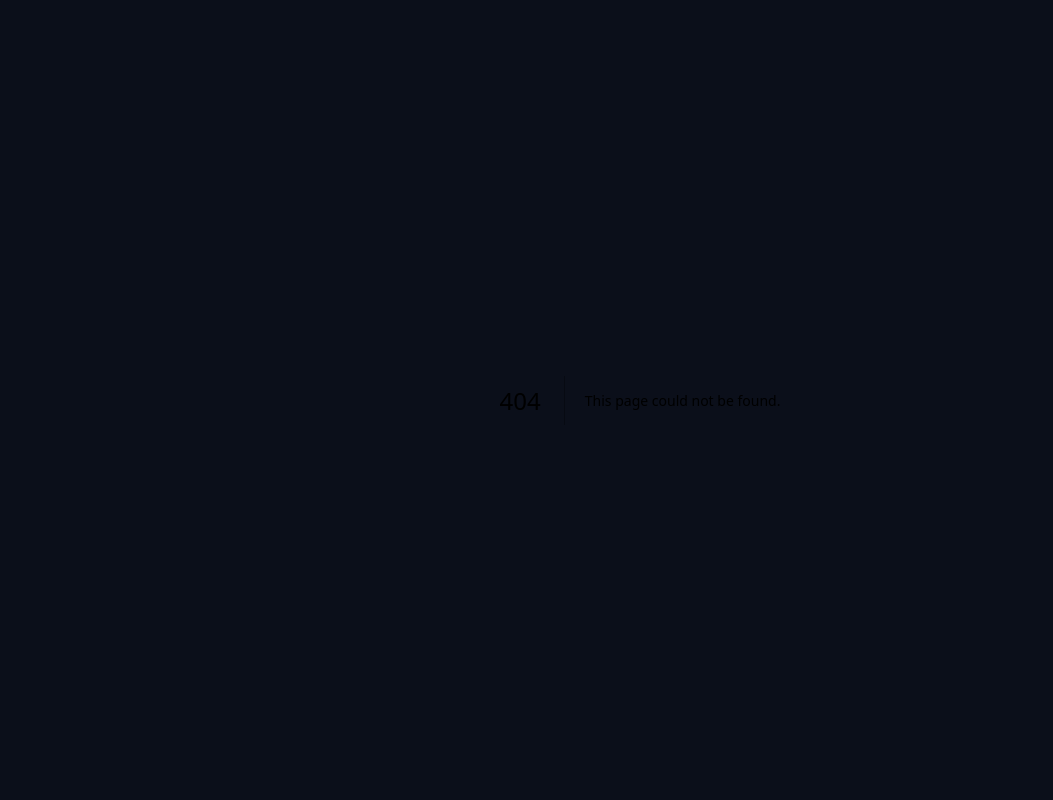
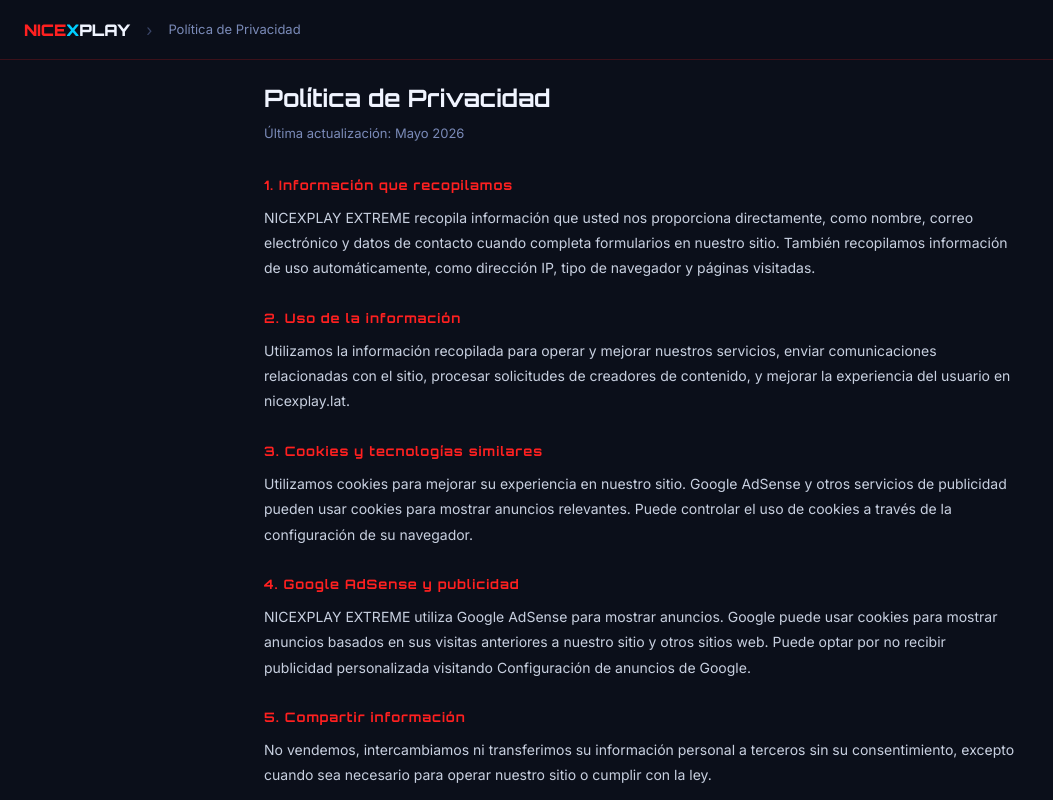
Before and after one commit to NICEX1977/nicexplay-extreme, a Next.js app: page /privacidad in a window 1280 px wide. Before the commit this address had no page. Shown: the top 800 px of the page, without its empty margins (0-1053 px from the left). Built offline with nearby package versions, Linux system fonts and the light colour scheme.

Commit message:
Política de privacidad + link en footer

```diff
--- a/app/page.tsx
+++ b/app/page.tsx
@@ -597,10 +597,12 @@
             <div style={{ fontFamily: 'Orbitron, sans-serif', fontSize: '9px', color: '#3A4568', letterSpacing: '2px', marginTop: '4px' }}>TU UNIVERSO · TUS JUEGOS · TU COMUNIDAD</div>
           </div>
           <div style={{ display: 'flex', gap: '16px', flexWrap: 'wrap' }}>
-            {['Gaming', 'eSports', 'Noticias', 'Streaming', 'Podcasts', 'Creadores', 'Eventos', 'Discord', 'Privacidad'].map(l => (
-              <span key={l} onClick={() => showNotification('Cargando ' + l + '...')} style={{ fontFamily: 'Orbitron, sans-serif', fontSize: '9px', letterSpacing: '2px', color: '#3A4568', cursor: 'pointer' }}>{l}</span>
-            ))}
-          </div>
+            {['Gaming', 'eSports', 'Noticias', 'Streaming', 'Podcasts', 'Creadores', 'Eventos', 'Discord'].map(l => (
+  <span key={l} onClick={() => showNotification('Cargando ' + l + '...')} style={{ fontFamily: 'Orbitron, sans-serif', fontSize: '9px', letterSpacing: '2px', color: '#3A4568', cursor: 'pointer' }}>{l}</span>
+))}
+<a href="/privacidad" style={{ fontFamily: 'Orbitron, sans-serif', fontSize: '9px', letterSpacing: '2px', color: '#3A4568', textDecoration: 'none' }}>Privacidad</a>
+
+                      </div>
           <div style={{ fontFamily: 'Orbitron, sans-serif', fontSize: '9px', letterSpacing: '1px', color: '#3A4568' }}>© 2026 NICEXPLAY EXTREME</div>
         </div>
       </div>
--- /dev/null
+++ b/app/privacidad/page.tsx
@@ -0,0 +1,45 @@
+ export default function PrivacidadPage() {
+  return (
+    <div style={{ minHeight: '100vh', background: '#0B0F1A', color: '#F0F4FF', fontFamily: 'Inter, sans-serif' }}>
+      <nav style={{ position: 'fixed', top: 0, left: 0, right: 0, zIndex: 200, height: '60px', background: 'rgba(11,15,26,0.95)', backdropFilter: 'blur(16px)', borderBottom: '0.5px solid rgba(255,32,32,0.2)', display: 'flex', alignItems: 'center', padding: '0 24px', gap: '16px' }}>
+        <a href="/" style={{ fontFamily: 'Orbitron, sans-serif', fontWeight: 900, fontSize: '16px', textDecoration: 'none' }}>
+          <span style={{ color: '#FF2020' }}>NICE</span><span style={{ color: '#00CFFF' }}>X</span><span style={{ color: '#F0F4FF' }}>PLAY</span>
+        </a>
+        <span style={{ color: '#3A4568' }}>›</span>
+        <span style={{ color: '#7A8AB8', fontSize: '13px' }}>Política de Privacidad</span>
+      </nav>
+
+      <div style={{ maxWidth: '800px', margin: '0 auto', padding: '80px 24px 40px' }}>
+        <h1 style={{ fontFamily: 'Orbitron, sans-serif', fontSize: '24px', fontWeight: 700, marginBottom: '8px' }}>Política de Privacidad</h1>
+        <p style={{ color: '#7A8AB8', fontSize: '13px', marginBottom: '32px' }}>Última actualización: Mayo 2026</p>
+
+        {[
+          { title: '1. Información que recopilamos', content: 'NICEXPLAY EXTREME recopila información que usted nos proporciona directamente, como nombre, correo electrónico y datos de contacto cuando completa formularios en nuestro sitio. También recopilamos información de uso automáticamente, como dirección IP, tipo de navegador y páginas visitadas.' },
+          { title: '2. Uso de la información', content: 'Utilizamos la información recopilada para operar y mejorar nuestros servicios, enviar comunicaciones relacionadas con el sitio, procesar solicitudes de creadores de contenido, y mejorar la experiencia del usuario en nicexplay.lat.' },
+          { title: '3. Cookies y tecnologías similares', content: 'Utilizamos cookies para mejorar su experiencia en nuestro sitio. Google AdSense y otros servicios de publicidad pueden usar cookies para mostrar anuncios relevantes. Puede controlar el uso de cookies a través de la configuración de su navegador.' },
+          { title: '4. Google AdSense y publicidad', content: 'NICEXPLAY EXTREME utiliza Google AdSense para mostrar anuncios. Google puede usar cookies para mostrar anuncios basados en sus visitas anteriores a nuestro sitio y otros sitios web. Puede optar por no recibir publicidad personalizada visitando Configuración de anuncios de Google.' },
+          { title: '5. Compartir información', content: 'No vendemos, intercambiamos ni transferimos su información personal a terceros sin su consentimiento, excepto cuando sea necesario para operar nuestro sitio o cumplir con la ley.' },
+          { title: '6. Seguridad', content: 'Implementamos medidas de seguridad técnicas y organizativas para proteger su información personal contra acceso no autorizado, alteración, divulgación o destrucción.' },
+          { title: '7. Sus derechos', content: 'Usted tiene derecho a acceder, corregir o eliminar su información personal. Para ejercer estos derechos, contáctenos en nicexplayofficial@gmail.com.' },
+          { title: '8. Cambios a esta política', content: 'Podemos actualizar esta política de privacidad periódicamente. Le notificaremos sobre cambios significativos publicando la nueva política en esta página.' },
+          { title: '9. Contacto', content: 'Si tiene preguntas sobre esta política de privacidad, contáctenos en nicexplayofficial@gmail.com o visite nicexplay.lat.' },
+        ].map(s => (
+          <div key={s.title} style={{ marginBottom: '28px' }}>
+            <h2 style={{ fontFamily: 'Orbitron, sans-serif', fontSize: '13px', fontWeight: 700, color: '#FF2020', letterSpacing: '1px', marginBottom: '10px' }}>{s.title}</h2>
+            <p style={{ fontSize: '14px', lineHeight: 1.8, color: '#C8D0E0' }}>{s.content}</p>
+          </div>
+        ))}
+
+        <div style={{ marginTop: '40px', paddingTop: '24px', borderTop: '0.5px solid rgba(255,255,255,0.06)' }}>
+          <a href="/" style={{ display: 'inline-flex', alignItems: 'center', gap: '8px', fontFamily: 'Orbitron, sans-serif', fontSize: '10px', letterSpacing: '2px', color: '#00CFFF', textDecoration: 'none', padding: '10px 20px', border: '0.5px solid #00CFFF', borderRadius: '4px' }}>
+            ← VOLVER A NICEXPLAY
+          </a>
+        </div>
+      </div>
+
+      <style>{`
+        @import url('https://fonts.googleapis.com/css2?family=Orbitron:wght@400;500;700;900&family=Inter:wght@300;400;500;600&display=swap');
+      `}</style>
+    </div>
+  )
+}
```
